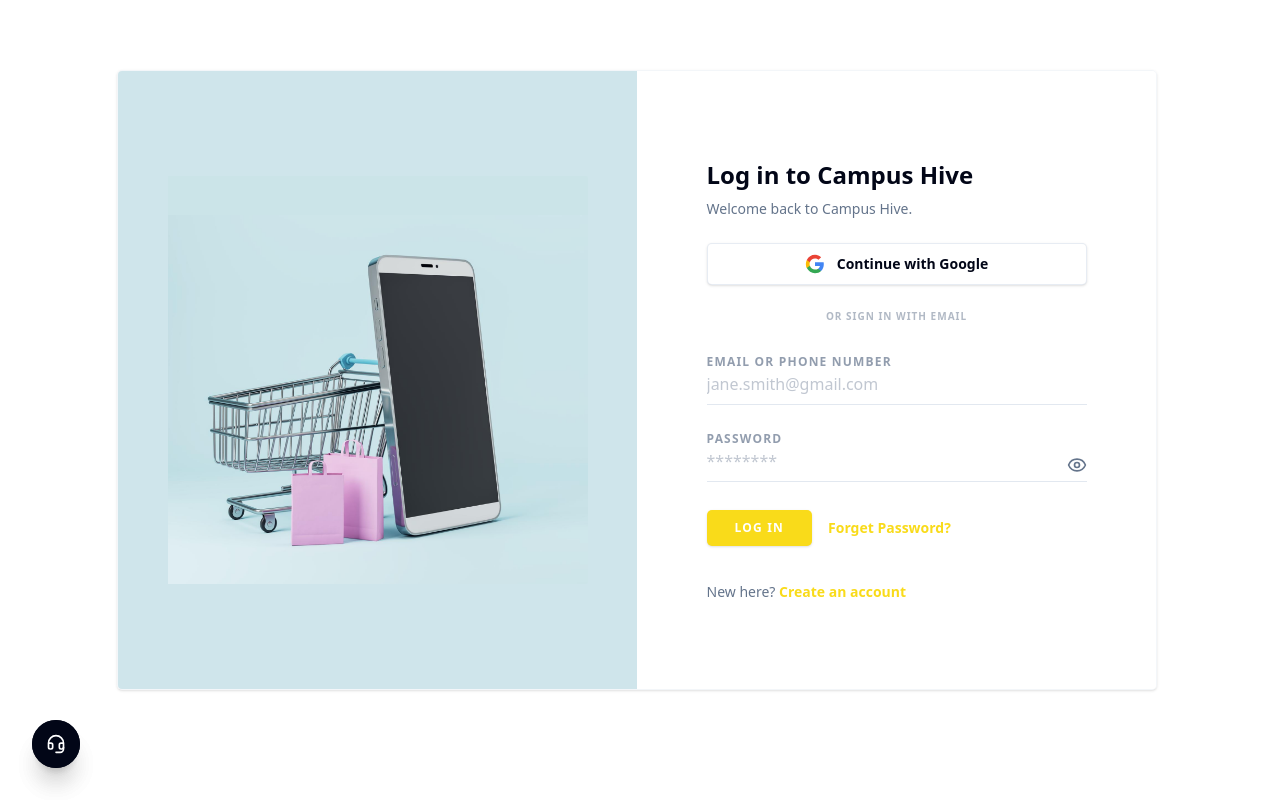
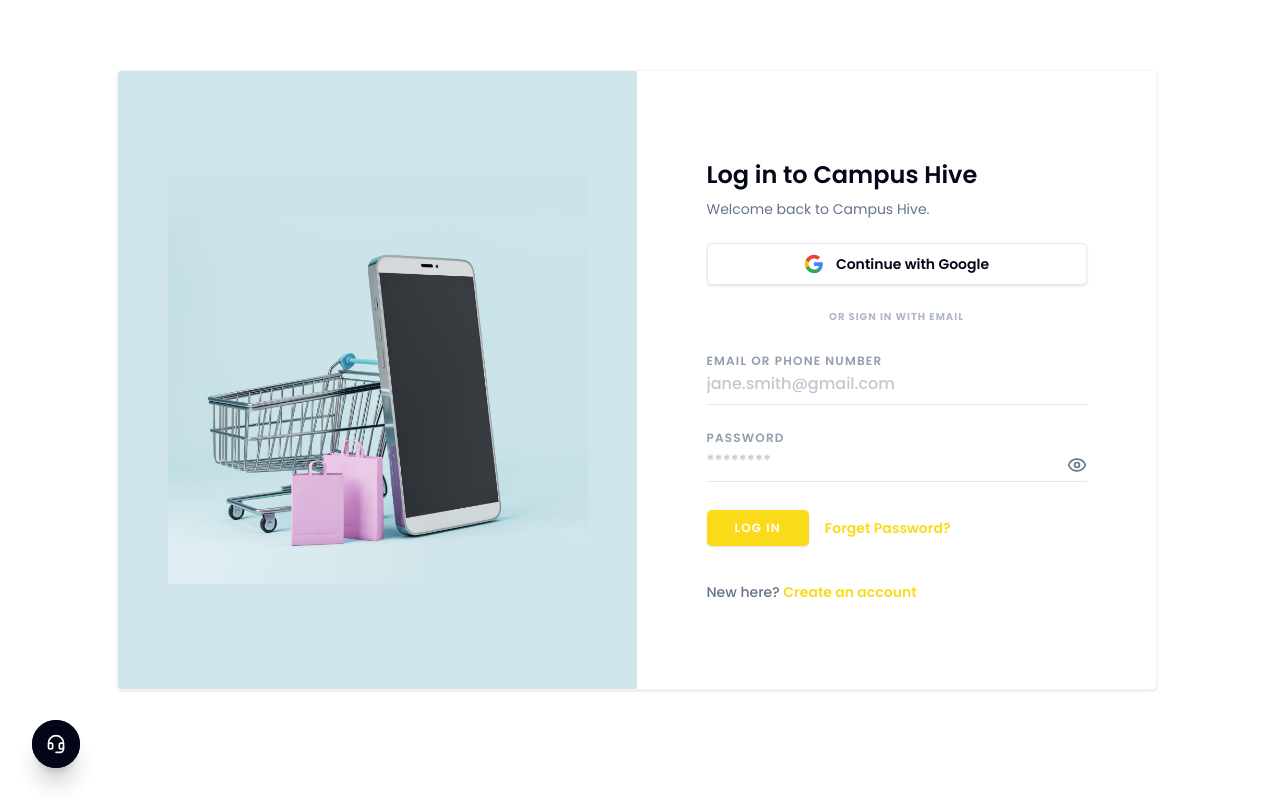
Before and after one commit to eddyivy2610-cyber/campusmarket-app, a Next.js app: page /login in a window 1280 px wide. Built offline with nearby package versions, Linux system fonts and the light colour scheme; no server answers.

Commit message:
professional profile

```diff
--- a/app/globals.css
+++ b/app/globals.css
@@ -64,7 +64,7 @@
   --brand-yellow-soft: rgba(255, 244, 196, 0.6);
 }
 
-@theme {
+@theme inline {
   --color-background: var(--background);
   --color-foreground: var(--foreground);
   --color-card: var(--card);
@@ -85,10 +85,11 @@
   --color-input: var(--input);
   --color-ring: var(--ring);
 
-  --font-sans: var(--font-poppins), "Poppins", var(--font-inter), var(--font-geist-sans), sans-serif;
+  --font-sans: "Poppins", var(--font-poppins), var(--font-inter), var(--font-geist-sans), sans-serif;
   --font-mono: var(--font-geist-mono), monospace;
-  --font-heading: var(--font-poppins), "Poppins", sans-serif;
-  --font-display: var(--font-poppins), "Poppins", sans-serif;
+  --font-poppins: var(--font-poppins);
+  --font-heading: "Poppins", var(--font-poppins), sans-serif;
+  --font-display: "Poppins", var(--font-poppins), sans-serif;
 }
 
 body {
--- a/app/layout.tsx
+++ b/app/layout.tsx
@@ -35,11 +35,11 @@
   } as React.CSSProperties;
 
   return (
-    <html lang="en" suppressHydrationWarning>
+    <html lang="en" suppressHydrationWarning className={poppinsFont.variable}>
       <body
         suppressHydrationWarning
         style={{ ...fontVars }}
-        className={`${poppinsFont.variable} antialiased transition-colors duration-300 font-sans flex flex-col min-h-screen`}
+        className="antialiased transition-colors duration-300 font-sans flex flex-col min-h-screen"
       >
         <ThemeProvider>
           <AuthProvider>
```
